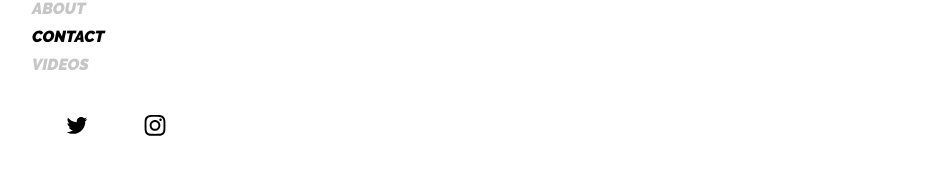
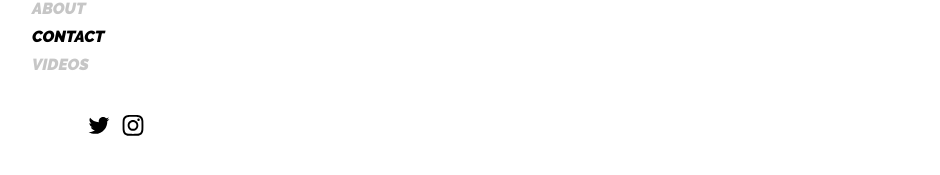
Before and after one commit to calebbrenden/my-site, a Jekyll site: the page built from contact.md, in a window 1280 px wide. Shown: the part 235-410 px from the top of the page, without its empty margins (36-976 px from the left). Built offline with Jekyll 4.4.1, drawn with Linux system fonts in a browser that asks for light colours.

Commit message:
centered icons, post and page titles

```diff
--- a/_sass/hydeout/_layout.scss
+++ b/_sass/hydeout/_layout.scss
@@ -433,7 +433,7 @@
       /* full screen mode */
   @media (min-width: $large-breakpoint) {
     margin-left: -0.25em;
-    justify-content: space-between;
+    justify-content: center;
   }
 }
 
--- a/_sass/hydeout/_posts.scss
+++ b/_sass/hydeout/_posts.scss
@@ -28,6 +28,8 @@
   color: $heading-color;
   text-align: center;
   text-decoration: underline;
+  margin-left: auto;
+  margin-right: auto;
 }
 
 .post-title a {
```
Also changed, not shown: 2 other files.
